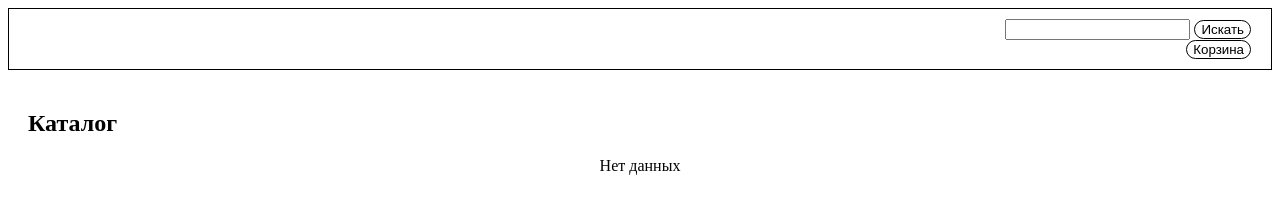
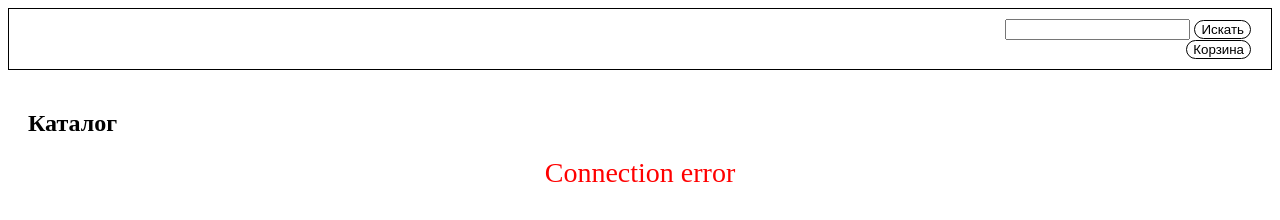
Before and after one commit to MarrySad/JavaScript_courses_lvl2, a plain HTML site: page lesson_1/index.html in a window 1280 px wide. Drawn offline with Linux system fonts and the light colour scheme; no server answers.

Commit message:
Создал компонент с сообщением об ошибке

```diff
--- a/lesson_1/index.html
+++ b/lesson_1/index.html
@@ -14,16 +14,14 @@
 <body>
   <div id="app">
     <header>
-      <!-- <input type="text" class="goods-search" id="searchInput" v-model="searchLine" />
-      <button class="search-button" type="button" id="searchButton" @click="clickSearch">Искать</button> -->
       <search-block v-on:ololo="clickSearch" v-model="searchLine"></search-block>
       <button class="cart-button" type="button" @click="isVisibleCartSwap">Корзина</button>
     </header>
     <main>
       <cart-list v-if="isVisibleCart"></cart-list>
       <h2>Каталог</h2>
-      <goods-list :goods="filteredGoods"></goods-list>
-        </div>
+      <goods-list v-if="connected" :goods="filteredGoods"></goods-list>
+      <error-massage v-if="!connected"></error-massage>
     </main>
   </div>
 </body>
--- a/lesson_1/main.css
+++ b/lesson_1/main.css
@@ -32,3 +32,9 @@ main {
     flex: 0 0 100%;
     text-align: center;
   }
+
+.error-massage {
+    color: red;
+    font-size: 28px;
+    text-align: center;
+}
--- a/lesson_1/main.js
+++ b/lesson_1/main.js
@@ -1,80 +1,6 @@
 const API_URL = 'https://raw.githubusercontent.com/GeekBrainsTutorial/online-store-api/master/responses';
-
-// class GoodsItem {
-//   constructor(title = 'noname', price = 'не указана') {
-//     this.product_name = title;
-//     this.price = price;
-//   }
-//   render() {
-//     return `<div class="good-item"><h3> ${this.product_name} </h3><p> ${this.price} </p></div>`;
-//   }
-// }
-
-// class GoodsList {
-//   constructor(source = '') {
-//     this.goods = [];
-//     this.source = source;
-//     this.listHtml = '';
-//   }
-
-//   applyData(jsonData) {
-//   }
-
-//   fetchGoods() {
-//     return makeGETRequest(`${API_URL}/${this.source}`)
-//       .then((response) => {
-//         this.applyData(JSON.parse(response));
-//       })
-//       .catch((response) => {
-//       })
-//   }
-
-//   render() {
-//   }
-// }
-
-// class Catalog extends GoodsList {
-//   constructor() {
-//     super('catalogData.json');
-//     this.filteredGoods = [];
-//   }
-
 //   calculatePrice() {
 //     return this.goods.reduce((a, b) => a + b.price, 0);
-//   }
-
-//   applyData(jsonData) {
-//     this.goods = jsonData;
-//     this.filteredGoods = jsonData;
-//   }
-
-//   render() {
-//     this.listHtml = '';
-//     this.filteredGoods.forEach(good => {
-//       const goodItem = new GoodsItem(good.product_name, good.price);
-//       this.listHtml += goodItem.render();
-//     });
-//     document.querySelector('.goods-list').innerHTML = this.listHtml;
-//   }
-
-//   filterGoods(value) {
-//     const regexp = new RegExp(value, 'i');
-//     this.filteredGoods = this.goods.filter(good => regexp.test(good.product_name));
-//     this.render();
-//   }
-// }
-
-// class Basket extends GoodsList {
-//   constructor() {
-//     super('getBasket.json');
-//     this.totalPrice = 0;
-//     this.countGoods = 0;
-//   }
-
-//   applyData(jsonData) {
-//     this.goods = jsonData.contents;
-//     this.totalPrice = jsonData.amount;
-//     this.countGoods = jsonData.countGoods;
 //   }
 
 //   addGood(id_product) {
@@ -108,62 +34,6 @@ const API_URL = 'https://raw.githubusercontent.com/GeekBrainsTutorial/online-sto
 //       }
 //     });
 //   }
-
-//   render() {
-//     this.listHtml = '';
-//     this.goods.forEach(good => {
-//       const goodItem = new CartItem(good.product_name, good.price);
-//       this.listHtml += goodItem.render();
-//     });
-//     this.listHtml += `<div class='cart-price'>Сумма корзины: ${this.totalPrice}</div>`;
-//     this.listHtml += `<div class='cart-count'>Кол-во товаров: ${this.countGoods}</div>`;
-//     document.querySelector('.cart-list').innerHTML = this.listHtml;
-//   }
-// }
-
-// class CartItem extends GoodsItem {
-//   constructor(title, price) {
-//     super(title, price);
-//     this.count = 1;
-//   }
-// }
-
-// function makeGETRequest(url) {
-//   return new Promise((resole, reject) => {
-//     var xhr;
-//     if (window.XMLHttpRequest) {
-//       xhr = new XMLHttpRequest();
-//     } else if (window.ActiveXObject) {
-//       xhr = new ActiveXObject("Microsoft.XMLHTTP");
-//     }
-//     xhr.onreadystatechange = function () {
-//       if (xhr.readyState === 4) {
-//         if (xhr.status !== 200) {
-//           reject(xhr.responseText);
-//         }
-//         resole(xhr.responseText);
-//       }
-//     }
-//     xhr.open('GET', url, true);
-//     xhr.send(arguments[1]);
-//   })
-// }
-
-// // const catalog = new Catalog();
-// // catalog.fetchGoods().then(() => catalog.render());
-
-// const basket = new Basket();
-// basket.fetchGoods().then(() => {
-//   basket.render();
-//   // basket.addGood(123);
-//   // basket.addGood(456);
-//   // basket.removeGood(123);
-// });
-
-// // searchButton.addEventListener('click', (e) => {
-// //   const value = searchInput.value;
-// //   catalog.filterGoods(value);
-// // });
 
 Vue.component('goods-list', {
   props: ['goods'],
@@ -208,13 +78,18 @@ Vue.component('search-block', {
   </div>'
 })
 
+Vue.component('error-massage', {
+  template: '<div class="error-massage">Connection error</div>'
+})
+
 const app = new Vue({
   el: '#app',
   data: {
     goods: [],
     filteredGoods: [],
     searchLine: '',
-    isVisibleCart: false
+    isVisibleCart: false,
+    connected: true
   },
   methods: {
     makeGETRequest(url) {
@@ -241,9 +116,9 @@ const app = new Vue({
       const regexp = new RegExp(value, 'i');
       this.filteredGoods = this.goods.filter(good => regexp.test(good.product_name));
     },
-    clickSearch: function() {
+    clickSearch: function () {
       console.log('fwefs'),
-      this.filterGoods(this.searchLine);
+        this.filterGoods(this.searchLine);
     },
     isVisibleCartSwap() {
       this.isVisibleCart = !this.isVisibleCart;
@@ -251,8 +126,13 @@ const app = new Vue({
   },
   mounted() {
     this.makeGETRequest(`${API_URL}/catalogData.json`).then((goods) => {
+      this.connected = true;
       this.goods = JSON.parse(goods);
       this.filteredGoods = JSON.parse(goods);
-    });
+    })
+      .catch((goods) => {
+        this.connected = false;
+        console.log("Error connect");
+      });
   }
 });
```
